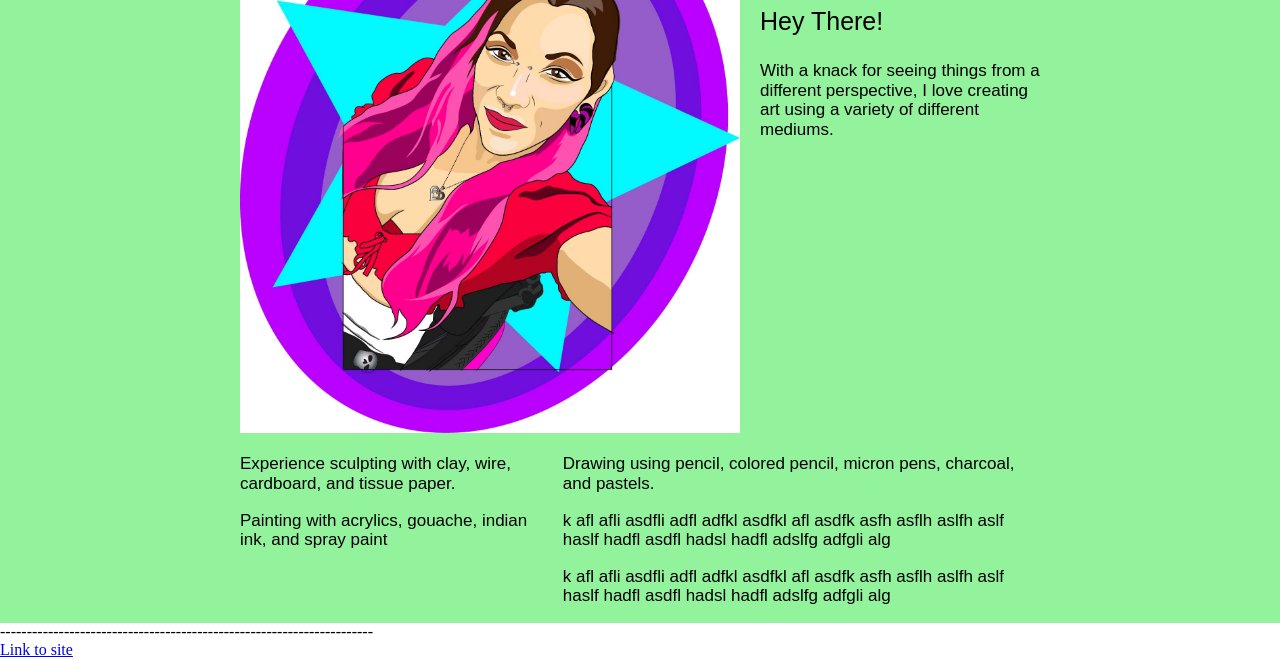
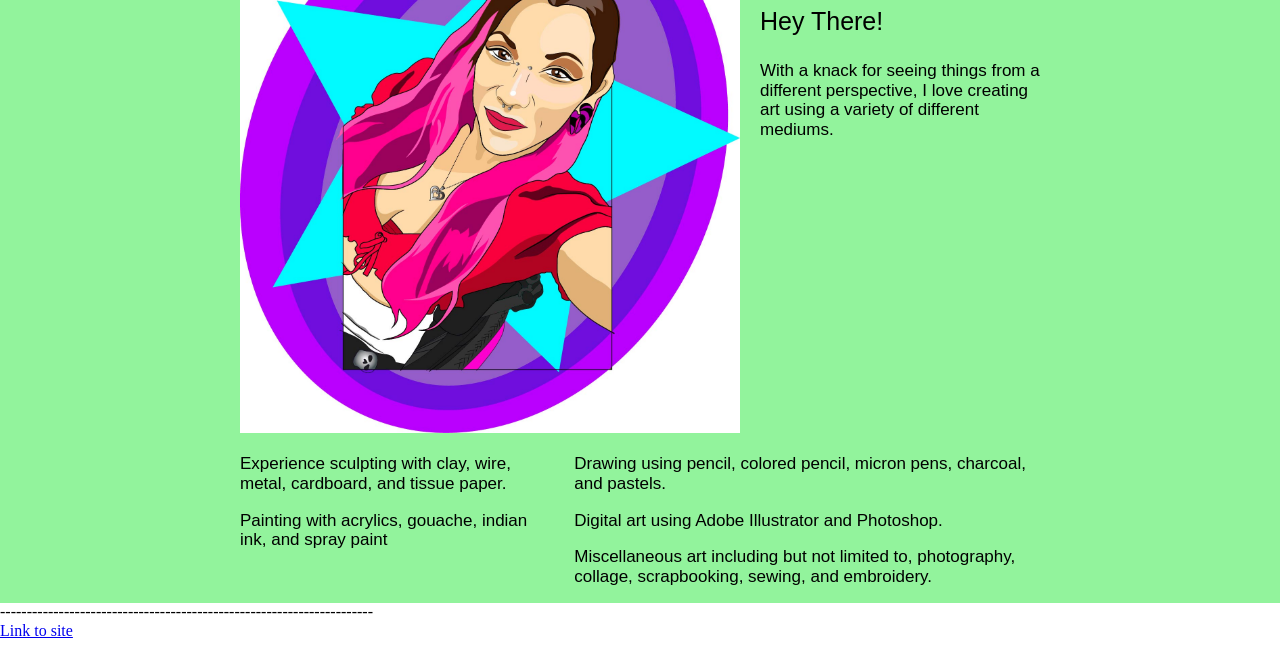
Before and after one commit to DollyHalo/april_project_22, a plain HTML site: page index.html in a window 1280 px wide. Shown: the part 172-832 px from the top of the page. Drawn offline with Linux system fonts and the light colour scheme; a web font is replaced by a local one.

Commit message:
Update index.html

```diff
--- a/index.html
+++ b/index.html
@@ -41,14 +41,14 @@
 
       <div class="pre-bday-row">
         <div>
-          <p>Experience sculpting with clay, wire, cardboard, and tissue paper.</p>
+          <p>Experience sculpting with clay, wire, metal, cardboard, and tissue paper.</p>
           <p>Painting with acrylics, gouache, indian ink, and spray paint</p>
 
         </div>
         <div class="pre-bday-intro">
           <p>Drawing using pencil, colored pencil, micron pens, charcoal, and pastels.</p>
-          <p>k afl afli asdfli adfl adfkl asdfkl afl asdfk asfh asflh aslfh aslf haslf hadfl asdfl hadsl hadfl adslfg adfgli alg</p>
-          <p>k afl afli asdfli adfl adfkl asdfkl afl asdfk asfh asflh aslfh aslf haslf hadfl asdfl hadsl hadfl adslfg adfgli alg</p>
+          <p>Digital art using Adobe Illustrator and Photoshop.</p>
+          <p>Miscellaneous art including but not limited to, photography, collage, scrapbooking, sewing, and embroidery.  </p>
         </div>
       </div>
     </div>
```
